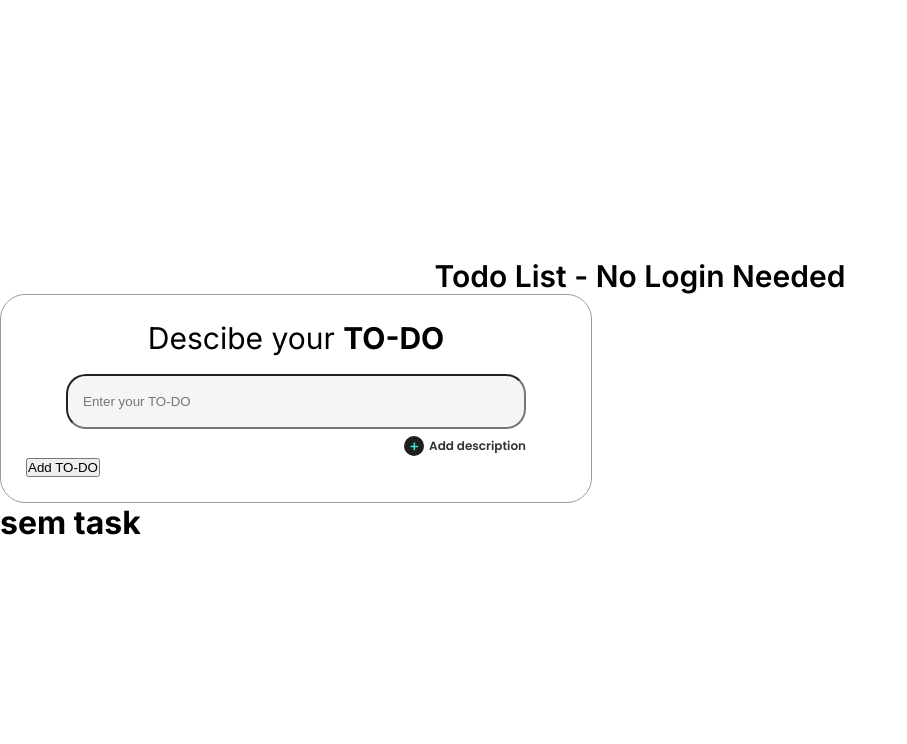
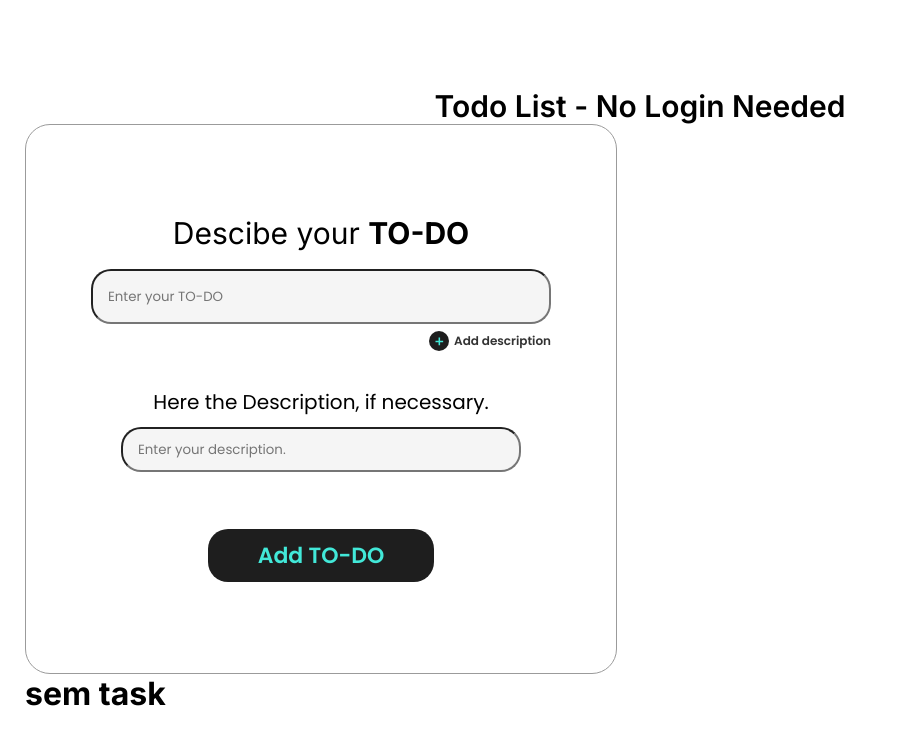
Before and after one commit to pedrogv10/todo-advanced, a Next.js app: page / in a window 1280 px wide. Shown: the top 744 px of the page, without its empty margins (0-907 px from the left). Built offline with nearby package versions, Linux system fonts and the light colour scheme.

Commit message:
style: Update CSS for AddTodo component

```diff
--- a/src/app/page.module.css
+++ b/src/app/page.module.css
@@ -9,6 +9,7 @@
 .main {
   width: 100vw;
   height: 100vh;
+  padding: 0 25px;
   display: flex;
   justify-content: center;
   align-items: center;
--- a/src/components/addTodo.jsx
+++ b/src/components/addTodo.jsx
@@ -5,6 +5,7 @@ import React, { useState, useEffect } from "react";
 const AddTask = ({ addTodo }) => {
   const [taskInput1, setTaskInput1] = useState("");
   const [taskInput2, setTaskInput2] = useState("");
+  const [descriptionInput, setDescriptionInput] = useState(true);
 
   const handleTaskInput = (e) => {
     setTaskInput1(e.target.value);
@@ -42,7 +43,10 @@ const AddTask = ({ addTodo }) => {
           />
         </div>
 
-        <button type="button" id="addDescription" onClick={() => console.log('oi')}>
+        <button
+          type="button"
+          id="addDescription"
+          onClick={() => setDescriptionInput(!descriptionInput)}>
           <svg
             width="20"
             height="20"
@@ -58,9 +62,9 @@ const AddTask = ({ addTodo }) => {
           <p>Add description</p>
         </button>
 
-        {/* <div className="add-todo__description">
-          <label>
-            Here the Description, if necessary.
+        {descriptionInput && (
+          <div className="add-todo__description">
+            <label>Here the Description, if necessary.</label>
             <input
               type="text"
               name="description2"
@@ -69,9 +73,12 @@ const AddTask = ({ addTodo }) => {
               value={taskInput2}
               onChange={handleDescriptionInput}
             />
-          </label>
-        </div> */}
-        <button type="submit">Add TO-DO</button>
+          </div>
+        )}
+
+        <button id="addToDoButton" type="submit">
+          Add TO-DO
+        </button>
       </form>
     </div>
   );
--- a/src/styles/main.scss
+++ b/src/styles/main.scss
@@ -4,16 +4,20 @@
     border-radius: 25px;
 
     max-width: 592px;
-    max-height: 550px;
+    height: 550px;
     width: 100%;
-    height: 100%;
+    display: flex;
+    justify-content: center;
+    align-items: center;
+
+    form {
+        display: flex;
+        flex-direction: column;
+        align-items: center;
+    }
 
     &__main {
         text-align: center;
-        display: flex;
-        flex-direction: column;
-        align-items: center;
-        gap: 18px;
 
         label {
             font-size: 30px;
@@ -31,18 +35,37 @@
             border-radius: 20px;
             padding: 15px;
             background: #F5F5F5;
+            margin-top: 18px;
         }
 
     }
 
     &__description {
-        #input-form2 {}
+        display: flex;
+        flex-direction: column;
+        padding-top: 36px;
+        width: 100%;
+        align-items: center;
+
+        label {
+            font-size: 20px;
+            font-weight: 500;
+            font-family: "Poppins", sans-serif;
+            padding-bottom: 10px;
+        }
+
+        #input-form2 {
+            max-width: 400px;
+            width: 100%;
+            height: 45px;
+
+            padding: 15px;
+            background: #F5F5F5;
+            border-radius: 20px;
+        }
     }
 
     #addDescription {
-
-
-
         align-items: center;
         background: none;
         border: none;
@@ -62,4 +85,24 @@
             font-family: "Poppins", sans-serif;
         }
     }
+
+    #addToDoButton {
+        padding: 10px 50px;
+
+        background: #1E1E1E;
+        border: none;
+        color: #42E8D8;
+        cursor: pointer;
+        border-radius: 20px;
+
+        font-size: 22px;
+        font-weight: 600;
+        font-family: "Poppins", sans-serif;
+
+        margin-top: 57px;
+    }
 }
+
+input {
+    font-family: "Poppins", sans-serif;
+}
```
